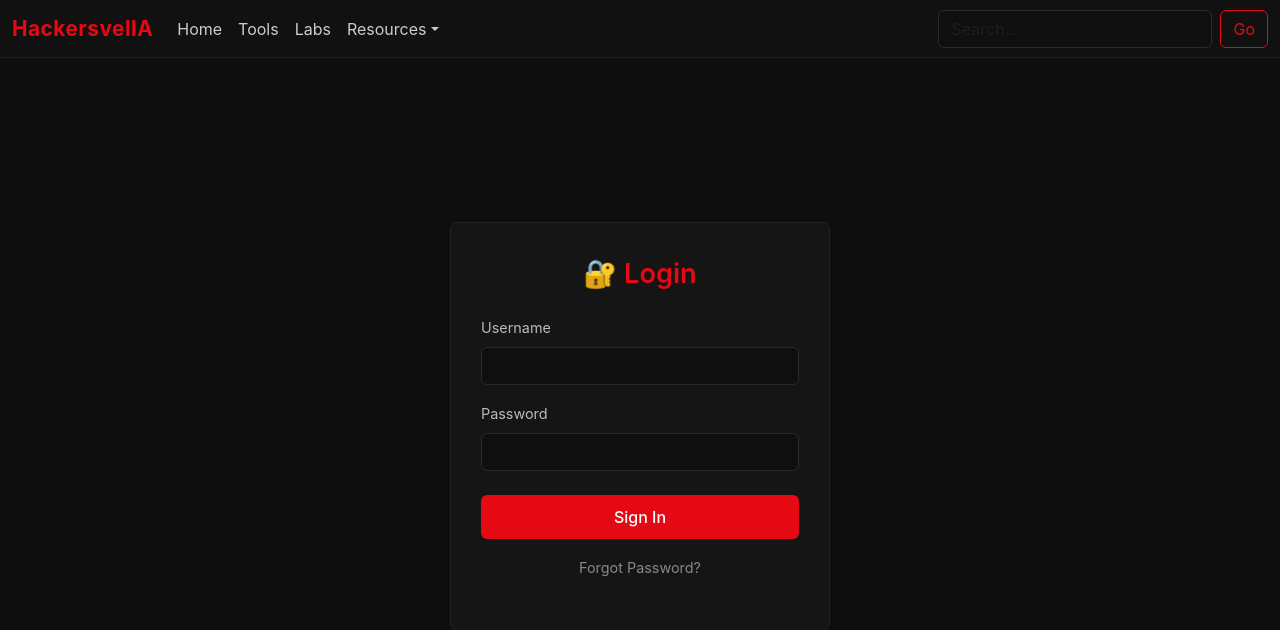
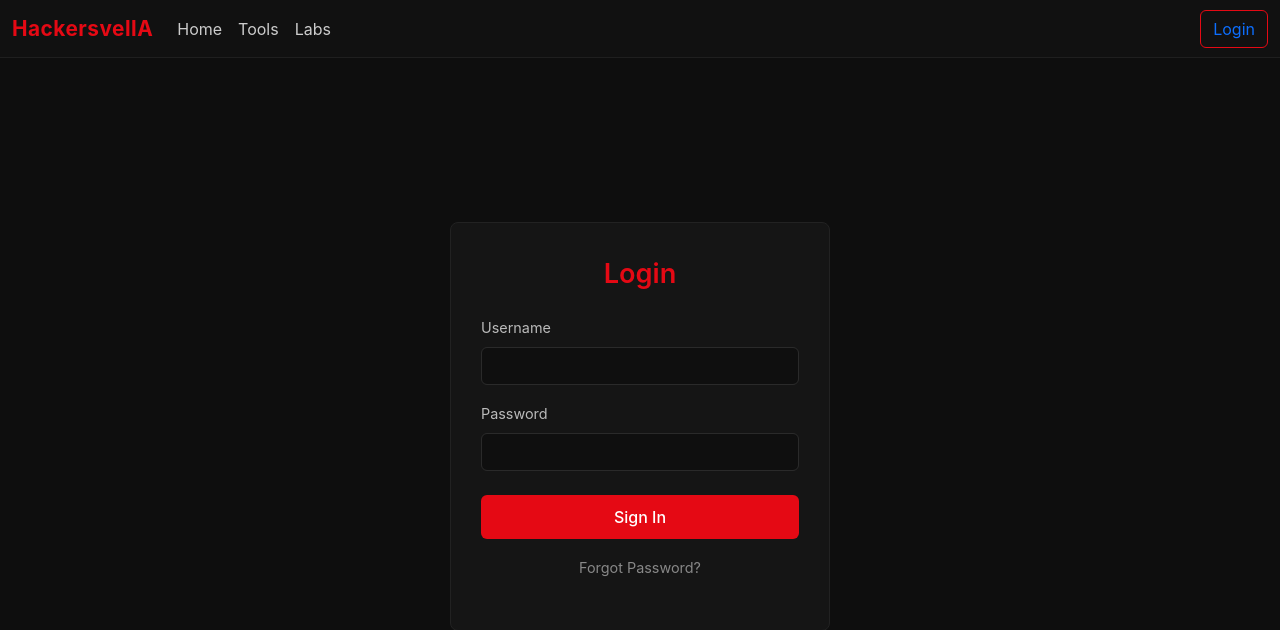
Before and after one commit to SYN606/django-learning, a Django app: page /login in a window 1280 px wide. Shown: the top 630 px of the page. Run offline with Django 5.2, Linux system fonts and the light colour scheme; some libraries are stand-ins or nearby versions.

Commit message:
seprated templates

```diff
--- a/templates/login.html
+++ b/home/templates/login.html
@@ -3,11 +3,10 @@
 
 {% block css %}<link href="{% static 'css/login.css' %}" rel="stylesheet" />{% endblock css %}
 
-
 {% block content %}
   <div class="container login-wrapper">
     <div class="login-card">
-      <h2 class="login-title">🔐 Login</h2>
+      <h2 class="login-title">Login</h2>
 
       <form method="POST">
         {% csrf_token %}
--- a/home/urls.py
+++ b/home/urls.py
@@ -2,6 +2,6 @@
 from . import views
 
 urlpatterns = [
-    path('', views.homepage),
-    path('login', views.login)
+    path('', views.homepage, name='homepage'),
+    path('login', views.login, name='login')
 ]
--- a/myproject/settings.py
+++ b/myproject/settings.py
@@ -40,7 +40,7 @@
 TEMPLATES = [
     {
         'BACKEND': 'django.template.backends.django.DjangoTemplates',
-        'DIRS': [os.path.join(BASE_DIR, 'templates')],
+        'DIRS': [os.path.join(BASE_DIR, 'kuch_bhi')],
         'APP_DIRS': True,
         'OPTIONS': {
             'context_processors': [
--- a/templates/base.html
+++ b/templates/base.html
@@ -17,14 +17,14 @@
     <!-- NAVBAR -->
     <nav class="navbar navbar-expand-lg">
       <div class="container-fluid">
-        <a class="navbar-brand" href="#">HackersvellA</a>
+        <a class="navbar-brand" href="{% url "homepage" %}">HackersvellA</a>
 
         <button class="navbar-toggler text-white" type="button" data-bs-toggle="collapse" data-bs-target="#navbarSupportedContent"><span class="navbar-toggler-icon"></span></button>
 
         <div class="collapse navbar-collapse" id="navbarSupportedContent">
           <ul class="navbar-nav me-auto mb-2 mb-lg-0">
             <li class="nav-item">
-              <a class="nav-link active" href="#">Home</a>
+              <a class="nav-link active" href="{% url "homepage" %}">Home</a>
             </li>
 
             <li class="nav-item">
@@ -34,29 +34,9 @@
             <li class="nav-item">
               <a class="nav-link" href="#">Labs</a>
             </li>
-
-            <li class="nav-item dropdown">
-              <a class="nav-link dropdown-toggle" href="#" data-bs-toggle="dropdown">Resources</a>
-
-              <ul class="dropdown-menu">
-                <li>
-                  <a class="dropdown-item" href="#">Writeups</a>
-                </li>
-                <li>
-                  <a class="dropdown-item" href="#">Cheatsheets</a>
-                </li>
-                <li>
-                  <a class="dropdown-item" href="#">Hack Tools Repo</a>
-                </li>
-              </ul>
-            </li>
           </ul>
 
-          <!-- Search -->
-          <form class="d-flex" role="search">
-            <input class="form-control me-2" type="search" placeholder="Search..." />
-            <button class="btn btn-outline-success" type="submit">Go</button>
-          </form>
+            <button class="btn btn-outline-success" type="submit"> <a href="{% url "login" %}">Login</a> </button>
         </div>
       </div>
     </nav>
```
Also changed, not shown: home/templates/index.html (renamed from templates/index.html).
